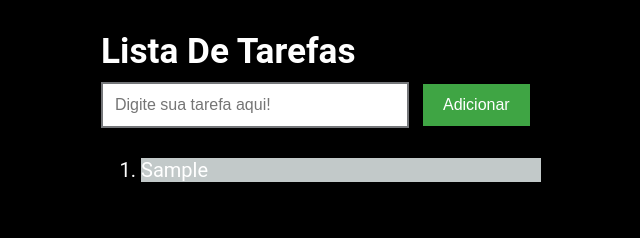
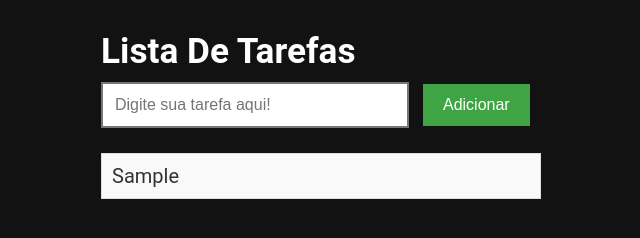
Before and after one commit to guistumpf/lista-de-tarefas, a plain HTML site: page index.html in a window 1280 px wide. Both pictures are taken after typing "Sample" into the empty fields and a click on the button "Adicionar". Shown: the whole page, without its empty margins (319-959 px from the left). Drawn offline with Linux system fonts and the light colour scheme.

Commit message:
Lista finalizada (lista sem array) - Também sem botão de excluir nem editar

```diff
--- a/index.html
+++ b/index.html
@@ -4,15 +4,16 @@
 <head>
     <title>Lista De Tarefas</title>
     <link rel="stylesheet" href="style.css">
+    <meta name="viewport" content="width=device-width, initial-scale=1.0, maximum-scale=1.0, user-scalable=no">
 </head>
 
 <body>
     <div>
 
-            <h1>Lista De Tarefas</h1>
-            <input type="text" placeholder="Digite sua tarefa aqui!">
-            <button onclick="add()">Adicionar</button>
-            <ul></ul>
+        <h1>Lista De Tarefas</h1>
+        <input type="text" placeholder="Digite sua tarefa aqui!">
+        <button onclick="add()">Adicionar</button>
+        <ul></ul>
 
     </div>
 
--- a/style.css
+++ b/style.css
@@ -10,7 +10,7 @@ body {
     align-items: start;
     margin: 0;
     font-family: 'Roboto', sans-serif;
-    background-color: #000000;
+    background-color: #121212;
 }
 
 div {
@@ -67,14 +67,20 @@ button:hover {
 }
 
 ul {
-    color: white;
-    list-style: decimal;
+    color: #333;
+    list-style: none;
+  padding: 0;
 }
 
 
 li{
-    margin-top: 10px;
-    background-color: rgb(194, 201, 201);
+
+    background-color: #f9f9f9;
     font-size: 20px;
-
+    padding: 10px;
+  margin: 5px 0;
+  border: 1px solid #ddd;
+  display: flex;
+  justify-content: space-between;
+  align-items: center;
 }
```
Also changed, not shown: script.js (line endings or trailing spaces).
